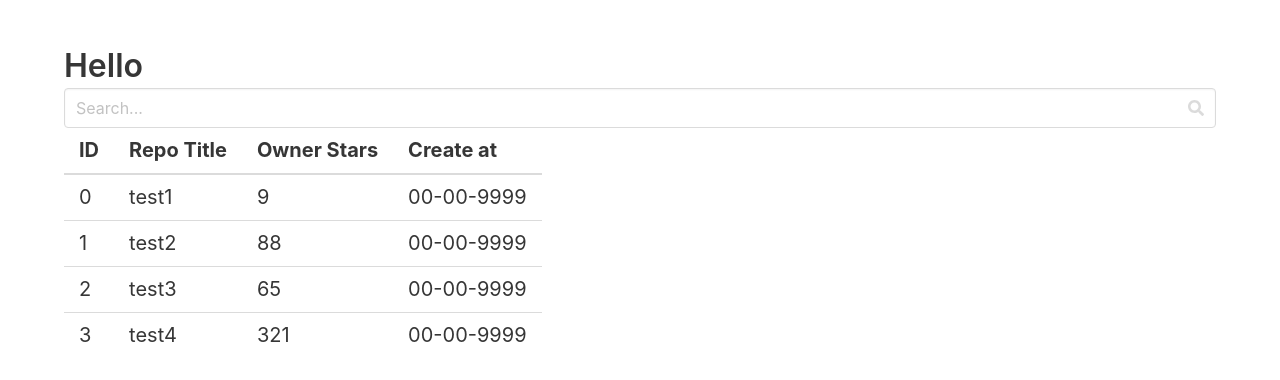
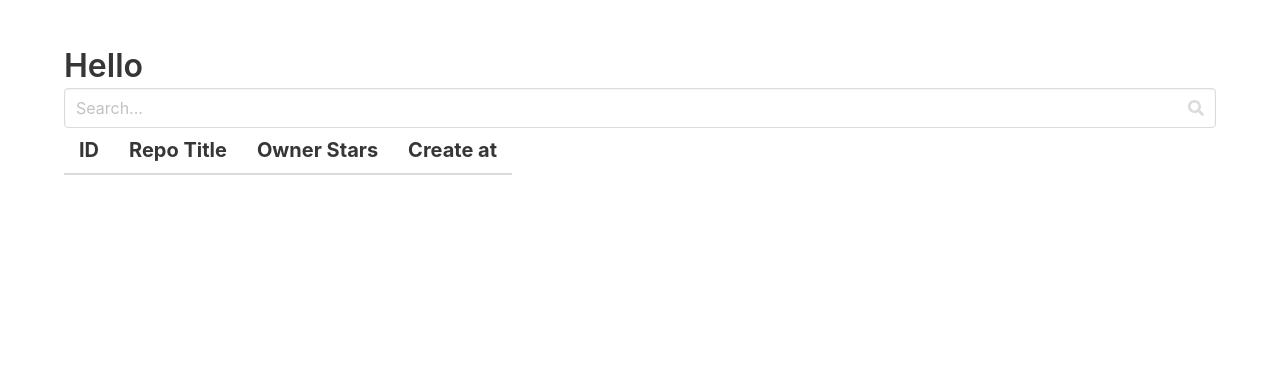
Before and after one commit to apacholik/git-searching-react, a React (Create React App) app: page / in a window 1280 px wide. Shown: the top 380 px of the page. Built offline with nearby package versions, Linux system fonts and the light colour scheme.

Commit message:
add support for github api to search repos

```diff
--- a/src/App.js
+++ b/src/App.js
@@ -4,54 +4,45 @@ import '@fortawesome/fontawesome-free/js/all';
 import ResultTable from './components/ResultTable.jsx';
 import SearchBar from './components/SearchBar.jsx';
 
+const GITHUB_SEARCH_URL = 'https://api.github.com/search/repositories';
+const GITHUB_BASES_PARAMETERS = 'q=test&sort=stars&order=desc&page=1';
+
 class App extends Component {
+  // eslint-disable-next-line no-useless-constructor
+  constructor() {
+    super();
+    this.state = {
+      githubRepos: [],
+    };
+  }
+
+  async searchInGithubRepositories(query) {
+    this.searchParameters = new URLSearchParams(GITHUB_BASES_PARAMETERS);
+    this.searchParameters.set('q', query);
+    const resultQuery = await fetch(
+      `${GITHUB_SEARCH_URL}?${this.searchParameters.toString()}`
+    ).then(res => res.json());
+    this.setState({
+      githubRepos: resultQuery.items.map(item => ({
+        id: item.id,
+        title: item.name,
+        owner: item.owner.login,
+        stars: item.stargazers_count,
+        createAt: item.created_at,
+      })),
+    });
+  }
+
   render() {
     return (
       <section className="section">
         <div className="container">
           <h1 className="title">Hello</h1>
           <div className="subtitle">
-            <SearchBar />
-            <ResultTable>
-              {[
-                {
-                  id: 0,
-                  title: 'test1',
-                  stars: 9,
-                  createAt: '00-00-9999',
-                },
-                {
-                  id: 1,
-                  title: 'test2',
-                  stars: 88,
-                  createAt: '00-00-9999',
-                },
-                {
-                  id: 2,
-                  title: 'test3',
-                  stars: 65,
-                  createAt: '00-00-9999',
-                },
-                {
-                  id: 3,
-                  title: 'test4',
-                  stars: 321,
-                  createAt: '00-00-9999',
-                },
-                {
-                  id: 4,
-                  title: 'test5',
-                  stars: 5,
-                  createAt: '00-00-9999',
-                },
-                {
-                  id: 5,
-                  title: 'test6',
-                  stars: 64,
-                  createAt: '00-00-9999',
-                },
-              ]}
-            </ResultTable>
+            <SearchBar
+              onChange={text => this.searchInGithubRepositories(text)}
+            />
+            <ResultTable>{this.state.githubRepos}</ResultTable>
           </div>
         </div>
       </section>
```
